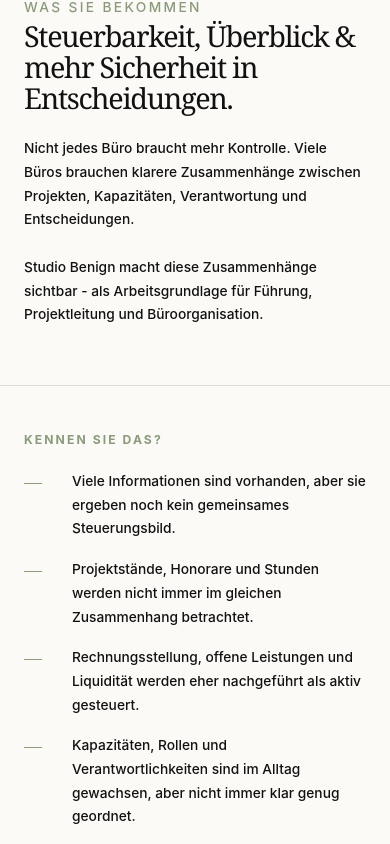
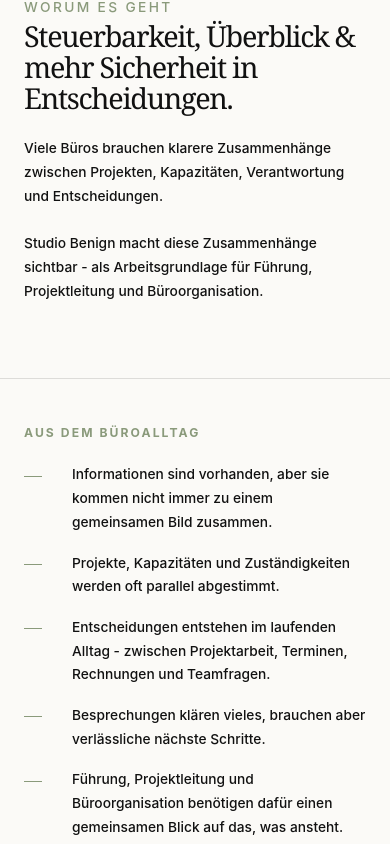
Before and after one commit to nicolenikonenko/studiobegnin, a React (Vite) app: page / in a window 390 px wide. Shown: the part 1320-2164 px from the top of the page. Built offline with nearby package versions, Linux system fonts and the light colour scheme.

Commit message:
Refine content and responsive text layout

```diff
--- a/src/App.css
+++ b/src/App.css
@@ -375,10 +375,15 @@ a {
 
 .approach-workflow article {
   display: grid;
-  grid-template-columns: 180px 1fr;
-  gap: 44px;
+  grid-template-columns: minmax(140px, 180px) minmax(0, 1fr);
+  gap: clamp(24px, 3vw, 44px);
   padding: 22px 0;
   border-top: 1px solid var(--border);
+}
+
+.approach-workflow article p {
+  max-width: 680px;
+  overflow-wrap: break-word;
 }
 
 .approach-workflow article:first-child {
@@ -768,6 +773,14 @@ a {
 
 .contact-card .accent-rule {
   margin: 26px 0 30px auto;
+}
+
+.contact-note {
+  max-width: 420px;
+  margin: 0 0 28px auto;
+  font-size: 0.92rem;
+  font-weight: 450;
+  line-height: 1.62;
 }
 
 .contact-links {
--- a/src/App.tsx
+++ b/src/App.tsx
@@ -10,11 +10,11 @@ const pages = [
 ]
 
 const problems = [
-  'Viele Informationen sind vorhanden, aber sie ergeben noch kein gemeinsames Steuerungsbild.',
-  'Projektstände, Honorare und Stunden werden nicht immer im gleichen Zusammenhang betrachtet.',
-  'Rechnungsstellung, offene Leistungen und Liquidität werden eher nachgeführt als aktiv gesteuert.',
-  'Kapazitäten, Rollen und Verantwortlichkeiten sind im Alltag gewachsen, aber nicht immer klar genug geordnet.',
-  'Besprechungen klären vieles kurzfristig, ersetzen aber keine verlässliche Managementroutine.',
+  'Informationen sind vorhanden, aber sie kommen nicht immer zu einem gemeinsamen Bild zusammen.',
+  'Projekte, Kapazitäten und Zuständigkeiten werden oft parallel abgestimmt.',
+  'Entscheidungen entstehen im laufenden Alltag - zwischen Projektarbeit, Terminen, Rechnungen und Teamfragen.',
+  'Besprechungen klären vieles, brauchen aber verlässliche nächste Schritte.',
+  'Führung, Projektleitung und Büroorganisation benötigen dafür einen gemeinsamen Blick auf das, was ansteht.',
 ]
 
 const topics = [
@@ -234,11 +234,15 @@ function App() {
 
       <section className="two-column-section" id="ansatz">
         <article className="benefit-panel">
-          <p className="kicker">Was Sie bekommen</p>
-          <h2>Steuerbarkeit, Überblick &amp; mehr Sicherheit in Entscheidungen.</h2>
+          <p className="kicker">Worum es geht</p>
+          <h2>
+            Steuerbarkeit, Überblick &amp;<br />
+            mehr Sicherheit in<br />
+            Entscheidungen.
+          </h2>
           <p>
-            Nicht jedes Büro braucht mehr Kontrolle. Viele Büros brauchen klarere
-            Zusammenhänge zwischen Projekten, Kapazitäten, Verantwortung und Entscheidungen.
+            Viele Büros brauchen klarere Zusammenhänge zwischen Projekten, Kapazitäten,
+            Verantwortung und Entscheidungen.
           </p>
           <p>
             Studio Benign macht diese Zusammenhänge sichtbar - als Arbeitsgrundlage für
@@ -246,7 +250,7 @@ function App() {
           </p>
         </article>
         <article className="problem-panel">
-          <p className="kicker">Kennen Sie das?</p>
+          <p className="kicker">Aus dem Büroalltag</p>
           <ul>
             {problems.map((problem) => (
               <li key={problem}>{problem}</li>
@@ -271,12 +275,13 @@ function App() {
       <section className="audit-strip" id="leistungen">
         <article className="audit-copy">
           <p className="kicker">Leistungen</p>
-          <h2>Drei Zugänge zu besserer Bürosteuerung.</h2>
+          <h2>
+            Drei Zugänge zu besserer<br />
+            Bürosteuerung.
+          </h2>
           <p>
-            Fachvorträge schaffen Orientierung. Praxisworkshops sortieren konkrete
-            Steuerungsthemen. Beratungsaufträge beginnen mit dem Büro-Klarheits-Audit
-            und führen von der Standortbestimmung in konkrete Routinen für Projekte,
-            Honorare, Rechnungen, Liquidität, Kapazitäten und Verantwortlichkeiten.
+            Fachvorträge geben Orientierung. Praxisworkshops sortieren konkrete Themen.
+            Beratungsaufträge verbinden Analyse, Struktur und Umsetzung.
           </p>
           <a className="button primary" href="/kontakt" onClick={navigate('/kontakt')}>Leistungen ansehen <span>→</span></a>
         </article>
@@ -309,11 +314,13 @@ function App() {
           <a href="/ansatz" onClick={navigate('/ansatz')}>Mehr über den Ansatz →</a>
         </article>
         <article className="contact-panel" id="kontakt">
-          <p className="kicker">Lassen Sie uns sprechen</p>
-          <h2>Ein unverbindliches Erstgespräch klärt,</h2>
+          <p className="kicker">Nächster Schritt</p>
+          <h2>
+            Ein unverbindliches<br />
+            Erstgespräch klärt,
+          </h2>
           <p>
-            Wo Ihr Büro heute steht, welche Steuerungsfragen besonders drängen und ob ein
-            Klarheits-Audit der richtige erste Schritt ist.
+            welche Fragen aktuell im Vordergrund stehen und welcher Einstieg sinnvoll ist.
           </p>
           <a className="button primary" href="mailto:nicolenikonenko@gmail.com?subject=Erstgespräch%20Studio%20Benign">
             Erstgespräch vereinbaren <span>→</span>
@@ -545,7 +552,7 @@ function AboutPage() {
           <p>
             Meine fachliche Perspektive entsteht aus einer ungewöhnlichen Verbindung:
             Architekturstudium und Planungspraxis, betriebswirtschaftliche Ausbildung,
-            Promotion in Architekturtheorie sowie mehrjährige Erfahrung in Finance
+            Promotion in Urban Design sowie mehrjährige Erfahrung in Finance
             Management, Controlling und Büroorganisation.
           </p>
           <p>
@@ -572,7 +579,7 @@ function AboutPage() {
             </li>
             <li>
               <h3>Wirtschaft &amp; Steuerung</h3>
-              <p>Bachelorstudium Betriebswirtschaft sowie mehrjährige Erfahrung in Finance Management, Controlling, Ressourcenplanung, Budgetsplanung und Büroorganisation.</p>
+              <p>Bachelorstudium Betriebswirtschaft sowie mehrjährige Erfahrung in Finance Management, Controlling, Ressourcenplanung, Budgetplanung und Büroorganisation.</p>
             </li>
             <li>
               <h3>Urban Design &amp; Architekturtheorie</h3>
@@ -605,6 +612,10 @@ function ContactPage() {
         <h1 id="contact-title">Nicole Lilly Nikonenko</h1>
         <p className="contact-credentials">Dipl.-Ing., PhD, BBA</p>
         <span className="accent-rule" aria-hidden="true"></span>
+        <p className="contact-note">
+          Für Fragen, Anfragen oder ein erstes Gespräch erreichen Sie mich gerne per
+          E-Mail oder Telefon.
+        </p>
         <div className="contact-links">
           <a href="mailto:nicolenikonenko@gmail.com">nicolenikonenko@gmail.com</a>
           <a href="tel:+436706074388">+43 6706074388</a>
```
